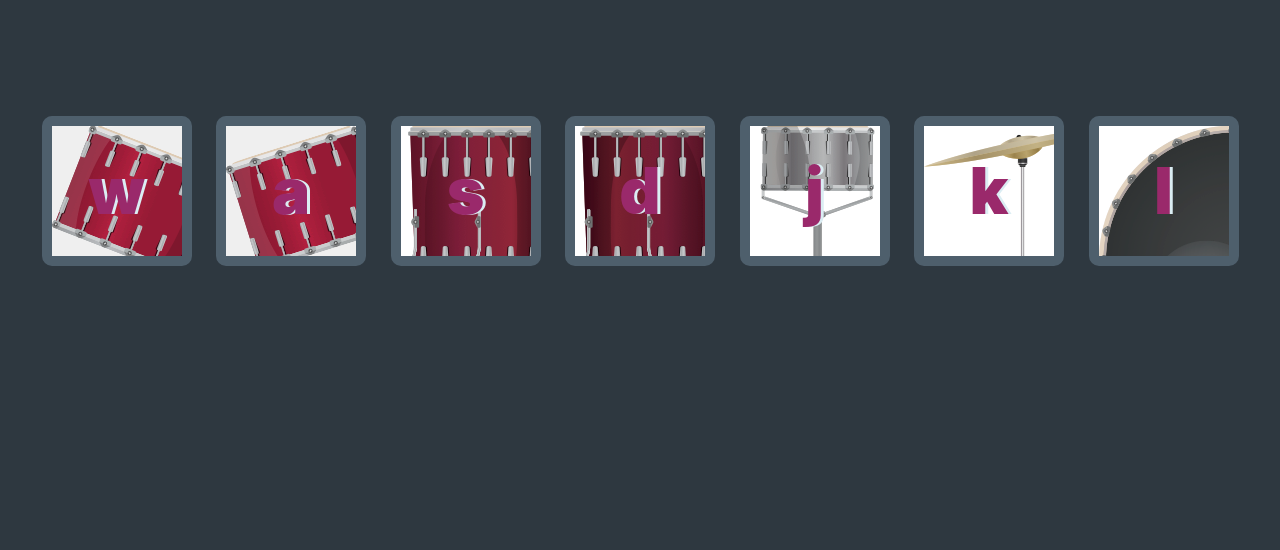
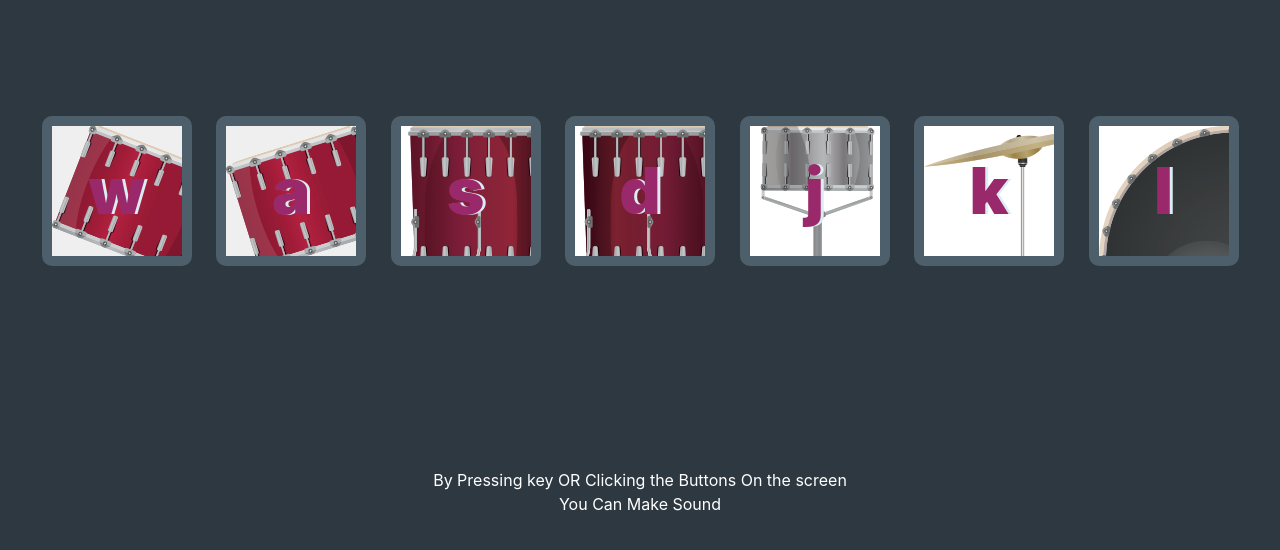
Before and after one commit to Ravish-6/Drum-Kit, a plain HTML site: page index.html in a window 1280 px wide. Shown: the part 138-688 px from the top of the page. Drawn offline with nearby package versions, Linux system fonts and the light colour scheme.

Commit message:
Update index.html

```diff
--- a/index.html
+++ b/index.html
@@ -24,6 +24,7 @@
             <button class="drum k">k</button>
             <button class="drum l">l</button>
         </div>
+        <div class="container"><p class="discription">By Pressing key OR Clicking the Buttons On the screen <br> You Can Make Sound </p></div>
       <script src="DrumKit.js" charset="utf-8"></script>
     <!-- Optional JavaScript -->
     <!-- jQuery first, then Popper.js, then Bootstrap JS -->
```
